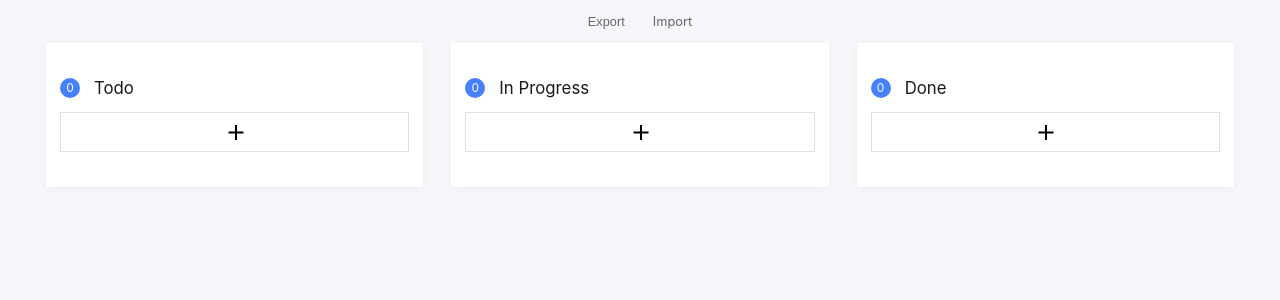
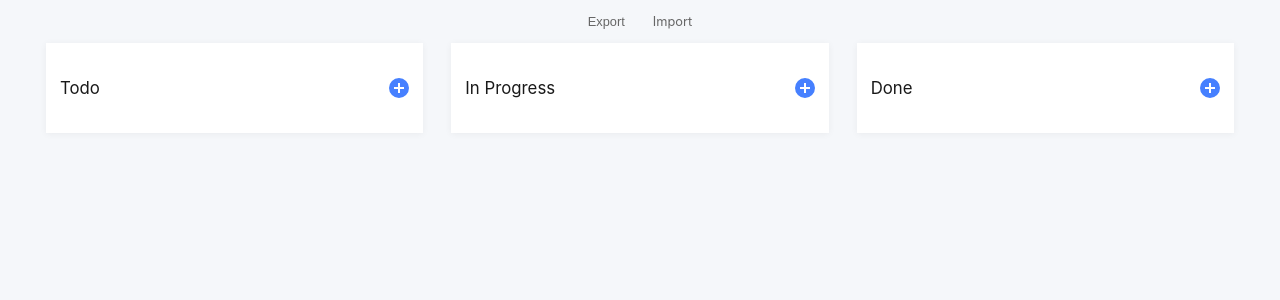
Before and after one commit to 7h1b0/todos, a Preact app: page / in a window 1280 px wide. Shown: the top 300 px of the page. Built offline with nearby package versions, Linux system fonts and the light colour scheme.

Commit message:
refactor: move add button and improve accessibility

```diff
--- a/src/components/Task.js
+++ b/src/components/Task.js
@@ -42,7 +42,19 @@ class Task extends Component {
         </div>
         <TaskContext.Consumer>
           {dispatch => (
-            <button class="delete" onClick={this.handleRemove(dispatch)} />
+            <button
+              class="delete"
+              onClick={this.handleRemove(dispatch)}
+              aria-label="Remove task"
+            >
+              <svg
+                xmlns="http://www.w3.org/2000/svg"
+                viewBox="0 0 20 20"
+                alt="Remove"
+              >
+                <path d="M10 8.586L2.929 1.515 1.515 2.929 8.586 10l-7.071 7.071 1.414 1.414L10 11.414l7.071 7.071 1.414-1.414L11.414 10l7.071-7.071-1.414-1.414L10 8.586z" />
+              </svg>
+            </button>
           )}
         </TaskContext.Consumer>
       </div>
--- a/src/components/TaskList.js
+++ b/src/components/TaskList.js
@@ -63,22 +63,25 @@ class TaskList extends Component {
             onDrop={this.handleDragDrop(dispatch)}
             class={over && 'over'}
           >
-            <div class="title-header">
-              <div class="counter">{tasks.length}</div>
+            <div class="tasks-header">
               <h2>{label}</h2>
+              <ModalContext.Consumer>
+                {({ openModal }) => (
+                  <button
+                    class="add"
+                    onClick={this.handleAdd(openModal)}
+                    aria-label={`Add ${label} todo`}
+                  >
+                    <svg xmlns="http://www.w3.org/2000/svg" viewBox="0 0 20 20">
+                      <path d="M11 9V5H9v4H5v2h4v4h2v-4h4V9h-4zm-1 11a10 10 0 1 1 0-20 10 10 0 0 1 0 20z" />
+                    </svg>
+                  </button>
+                )}
+              </ModalContext.Consumer>
             </div>
             {tasks.sort(sortByUpdated).map(task => (
               <Task key={task.id} {...task} />
             ))}
-            <ModalContext.Consumer>
-              {({ openModal }) => (
-                <button
-                  onClick={this.handleAdd(openModal)}
-                  class="add"
-                  aria-label={`Add ${label} todo`}
-                />
-              )}
-            </ModalContext.Consumer>
           </section>
         )}
       </TaskContext.Consumer>
--- a/src/index.html
+++ b/src/index.html
@@ -14,6 +14,7 @@
         --space-m: 14px;
         --caption: 0.8rem;
         --color-accent: #4680ff;
+        --color-accent-light: #6a99ff;
         --color-background: #f5f7fa;
         --color-placeholder: #e0e0e0;
         --color-section: #fff;
@@ -68,20 +69,12 @@
         justify-content: center;
       }
       header,
-      .title-header {
+      .tasks-header {
         display: flex;
         align-items: center;
       }
-      .counter {
-        background: var(--color-accent);
-        color: white;
-        border-radius: 50%;
-        width: 20px;
-        height: 20px;
-        text-align: center;
-        line-height: 20px;
-        font-size: 12px;
-        margin-right: var(--space-m);
+      .tasks-header {
+        justify-content: space-between;
       }
       .title {
         font-size: 1rem;
@@ -116,16 +109,16 @@
       button {
         border: none;
         background: none;
-        outline: none;
+        /* outline: none; */
         cursor: pointer;
       }
-      .add {
-        position: relative;
-        display: block;
-        width: 100%;
-        height: 40px;
-        border: 1px solid var(--color-placeholder);
-        margin-top: var(--space-m);
+      .add,
+      .add svg {
+        height: 20px;
+        fill: var(--color-accent);
+      }
+      .add:focus svg {
+        fill: var(--color-accent-light);
       }
       .submit {
         display: block;
@@ -139,35 +132,15 @@
         position: relative;
         width: 50px;
         height: 50px;
+        text-align: right;
         opacity: 0;
         transition: opacity 0.3s ease-in-out;
       }
-      .add:before,
-      .add:after,
-      .delete:before,
-      .delete:after {
-        position: absolute;
-        right: 7.5px;
-        top: 17.5px;
-        content: ' ';
-        height: 15px;
-        width: 2px;
-        background-color: var(--color-action);
+      .delete svg {
+        width: 15px;
+        fill: var(--color-action);
       }
-      .add:before,
-      .add:after {
-        left: 50%;
-        top: calc(50% - 7.5px);
-      }
-      .add:before {
-        transform: rotate(90deg);
-      }
-      .delete:before {
-        transform: rotate(45deg);
-      }
-      .delete:after {
-        transform: rotate(-45deg);
-      }
+      .delete:focus,
       .task:hover .delete {
         opacity: 1;
       }
```
Also changed, not shown: 1 other file (tests, documents, lock files or other folders).
